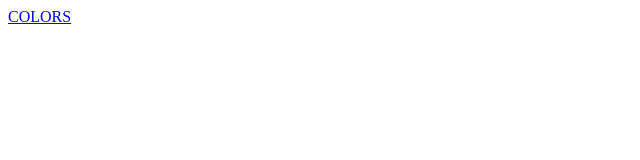
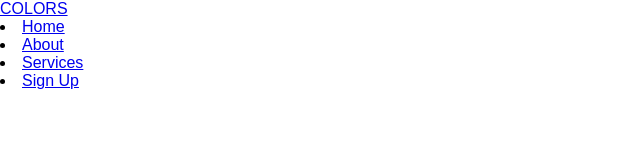
Before and after one commit to aamsg90/Simple, a plain HTML site: page index.html in a window 1280 px wide. Shown: the whole page, without its empty margins (0-640 px from the left). Drawn offline with Linux system fonts and the light colour scheme.

Commit message:
Navbar added

```diff
--- a/index.html
+++ b/index.html
@@ -15,6 +15,22 @@
     <nav class="navbar">
         <div class="navbar_container">
             <a href="#home" id="navbar_logo">COLORS</a>
+            <div class="navbar_toggle" id="mobile-menu"></div>
+            <span class="bar"></span>
+            <span class="bar"></span>
+            <span class="bar"></span>
+            <ul class="navbar_menu"></ul>
+            <li class="navbar_item">
+                <a href="#home" class="navbar_link">Home</a>
+            </li>
+            <li class="navbar_item">
+                <a href="#about" class="navbar_link">About</a>
+            </li>
+            <li class="navbar_item">
+                <a href="#Services" class="navbar_link">Services</a>
+            </li>
+            <li class="navbar_btn">
+                <a href="#signup" class="button">Sign Up</a>
         </div>
     </nav>
 </body>
--- a/styles.css
+++ b/styles.css
@@ -0,0 +1,7 @@
+* {
+    box-sizing: border-box;
+    margin: 0;
+    padding: 0;
+    font-family: 'Kumbh Sans', sans-serif;
+    scroll-behavior: smooth;
+  }
```
